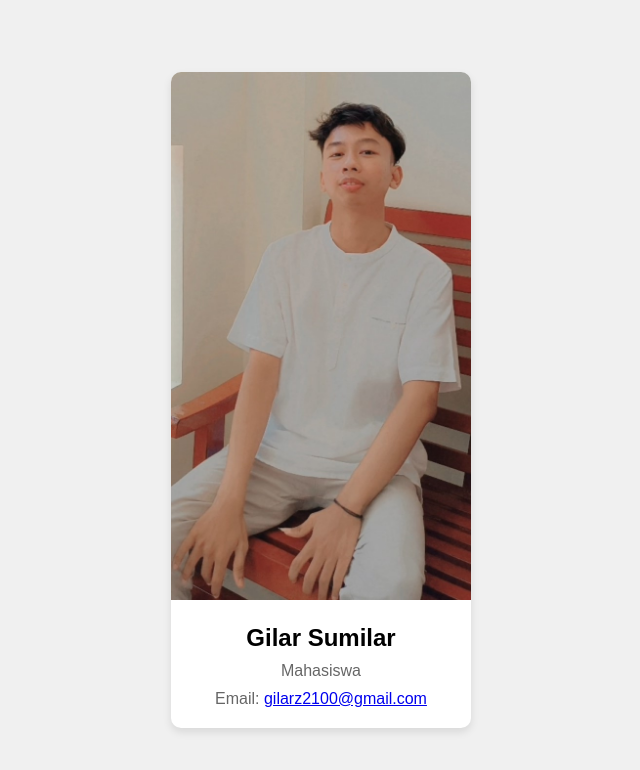
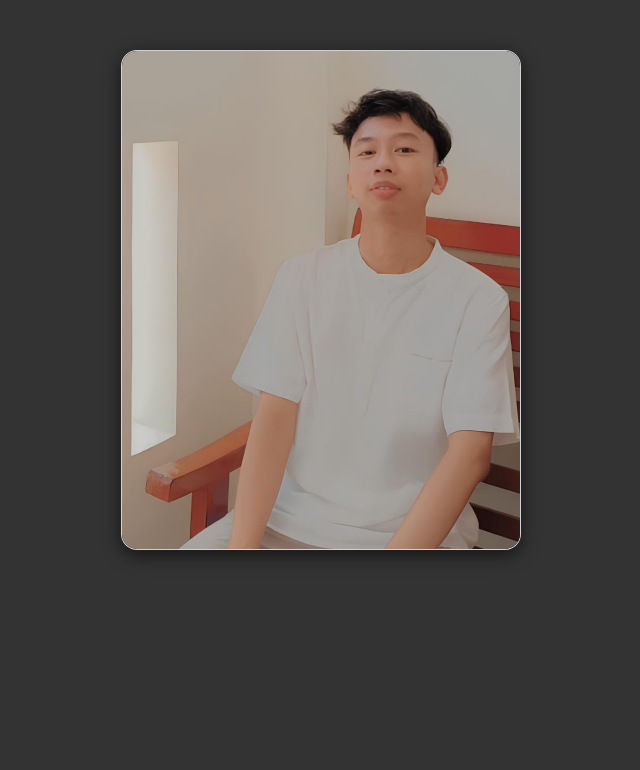
Before and after one commit to GilarSumilar/Barcode-QR, a plain HTML site: page index.html in a window 1280 px wide. Shown: the whole page, without its empty margins (319-959 px from the left). Drawn offline with nearby package versions, Linux system fonts and the light colour scheme.

Commit message:
upload file

```diff
--- a/index.html
+++ b/index.html
@@ -5,56 +5,231 @@
     <meta charset="UTF-8">
     <meta name="viewport" content="width=device-width, initial-scale=1.0">
     <title>Profile Card</title>
+    <link href="https://cdn.jsdelivr.net/npm/bootstrap@5.3.3/dist/css/bootstrap.min.css" rel="stylesheet"
+        integrity="sha384-QWTKZyjpPEjISv5WaRU9OFeRpok6YctnYmDr5pNlyT2bRjXh0JMhjY6hW+ALEwIH" crossorigin="anonymous">
+    <link rel="stylesheet" href="https://cdn.jsdelivr.net/npm/bootstrap-icons/font/bootstrap-icons.css">
+
     <style>
+        * {
+            padding: 0;
+            margin: 0;
+            box-sizing: border-box;
+        }
+
         body {
+            background: #333;
+        }
+
+        img {
+            width: 400px;
+            height: 650px;
+        }
+
+        .container {
+            max-width: 900px;
             display: flex;
-            justify-content: center;
-            align-items: center;
-            height: 100vh;
-            background-color: #f0f0f0;
-            margin: 0;
-            font-family: Arial, sans-serif;
+            justify-content: space-evenly;
+            margin: 0 auto;
+        }
+
+        .card-wrapper {
+            width: 400px;
+            height: 500px;
+            position: relative;
         }
 
         .card {
-            background-color: #fff;
-            border-radius: 10px;
-            box-shadow: 0 4px 8px rgba(0, 0, 0, 0.1);
+            position: absolute;
+            top: 60%;
+            left: 50%;
+            width: 400px;
+            height: 500px;
+            transform: translate(-50%, -50%);
+            border-radius: 16px;
             overflow: hidden;
-            width: 300px;
-            text-align: center;
+            box-shadow: 0 5px 18px rgba(0, 0, 0, 0.6);
+            cursor: pointer;
+            transition: 0.5s;
+
+            .card-image {
+                position: absolute;
+                top: 0px;
+                left: 0px;
+                width: 100%;
+                height: 100%;
+                z-index: 2;
+                background-color: #000;
+                transition: .5s;
+            }
+
+            &:hover img {
+                opacity: 0.4;
+                transition: .5s;
+            }
         }
 
-        .card img {
-            width: 100%;
-            height: auto;
+        .card:hover .card-image {
+            transform: translateY(-100px);
+            transition: all .9s;
         }
 
-        .card-content {
-            padding: 20px;
+        /**** Social Icons *****/
+
+        .social-icons {
+            position: absolute;
+            top: 50%;
+            left: 50%;
+            transform: translate(-50%, -50%);
+            z-index: 3;
+            display: flex;
+
+            li {
+                list-style: none;
+
+                a {
+                    position: relative;
+                    display: block;
+                    width: 50px;
+                    height: 50px;
+                    line-height: 50px;
+                    text-align: center;
+                    background: #fff;
+                    font-size: 23px;
+                    color: #333;
+                    font-weight: bold;
+                    margin: 0 6px;
+                    transition: .4s;
+                    transform: translateY(200px);
+                    opacity: 0;
+                }
+            }
         }
 
-        .card-content h2 {
-            margin: 0;
-            font-size: 24px;
+        .card:hover .social-icons li a {
+            transform: translateY(0px);
+            opacity: 1;
         }
 
-        .card-content p {
-            color: #666;
-            margin: 10px 0 0;
+        .social-icons li a:hover {
+            background: #000;
+            transition: .2s;
+
+            .fab {
+                color: #fff;
+            }
+        }
+
+        .social-icons li a .fab {
+            transition: .8s;
+
+            &:hover {
+                transform: rotateY(360deg);
+                color: #fff;
+            }
+        }
+
+        .card:hover li:nth-child(1) a {
+            transition-delay: 0.1s;
+        }
+
+        .card:hover li:nth-child(2) a {
+            transition-delay: 0.2s;
+        }
+
+        .card:hover li:nth-child(3) a {
+            transition-delay: 0.3s;
+        }
+
+        .card:hover li:nth-child(4) a {
+            transition-delay: 0.4s;
+        }
+
+        /**** Personal Details ****/
+
+        .details {
+            position: absolute;
+            bottom: 0;
+            left: 0;
+            background: #fff;
+            width: 100%;
+            height: 120px;
+            z-index: 1;
+            padding: 10px;
+
+            h2 {
+                margin: 30px 0;
+                padding: 0;
+                text-align: center;
+
+                .job-title {
+                    font-size: 1rem;
+                    line-height: 2.5rem;
+                    color: #333;
+                    font-weight: 300;
+                }
+
+                a {
+                    text-decoration: none;
+                }
+            }
         }
     </style>
 </head>
 
 <body>
-    <div class="card">
-        <img src="GilarS.jpeg" alt="Profile Picture">
-        <div class="card-content">
-            <h2>Gilar Sumilar</h2>
-            <p>Mahasiswa</p>
-            <p class="email">Email: <a href="mailto:gilarz2100@gmail.com">gilarz2100@gmail.com</a></p>
-        </div>
-    </div>
+    <div class="container">
+
+        <div class="card-wrapper">
+
+            <div class="card">
+
+                <div class="card-image">
+                    <img src="Gilar1.jpeg" alt="profile one">
+                </div>
+
+                <ul class="social-icons">
+                    <li>
+                        <a href="">
+                            <i class="bi bi-facebook"></i>
+                        </a>
+                    </li>
+                    <li>
+                        <a href="https://www.instagram.com/massa_gakenal/">
+                            <i class="bi bi-instagram"></i>
+                        </a>
+                    </li>
+                    <li>
+                        <a href="">
+                            <i class="bi bi-twitter-x"></i>
+                        </a>
+                    </li>
+                    <li>
+                        <a href="mailto:your_gilarz2100@gmail.com">
+                            <i class="bi bi-envelope-at-fill"></i>
+                        </a>
+                    </li>
+                </ul>
+
+                <div class="details">
+                    <h2>Gilar Sumilar
+                        <br>
+                        <span class="job-title">Mahasiswa </span>
+                        <span class="job-title">| <a href="">Signature</a></span>
+                    </h2>
+                </div>
+            </div>
+        </div><!-- end box wrapper -->
+
+    </div><!-- END container -->
+    <script src="https://cdn.jsdelivr.net/npm/bootstrap@5.3.3/dist/js/bootstrap.bundle.min.js"
+        integrity="sha384-YvpcrYf0tY3lHB60NNkmXc5s9fDVZLESaAA55NDzOxhy9GkcIdslK1eN7N6jIeHz" crossorigin="anonymous">
+    </script>
+    <script src="https://cdn.jsdelivr.net/npm/@popperjs/core@2.11.8/dist/umd/popper.min.js"
+        integrity="sha384-I7E8VVD/ismYTF4hNIPjVp/Zjvgyol6VFvRkX/vR+Vc4jQkC+hVqc2pM8ODewa9r" crossorigin="anonymous">
+    </script>
+    <script src="https://cdn.jsdelivr.net/npm/bootstrap@5.3.3/dist/js/bootstrap.min.js"
+        integrity="sha384-0pUGZvbkm6XF6gxjEnlmuGrJXVbNuzT9qBBavbLwCsOGabYfZo0T0to5eqruptLy" crossorigin="anonymous">
+    </script>
 </body>
 
 </html>
```
Also changed, not shown: Gilar1.jpeg (added), GilarS.jpeg (deleted), image/QR.png (added), image/TTD.jpeg (added), image/barcode.gif (added), image/barcode_link.gif (added).
